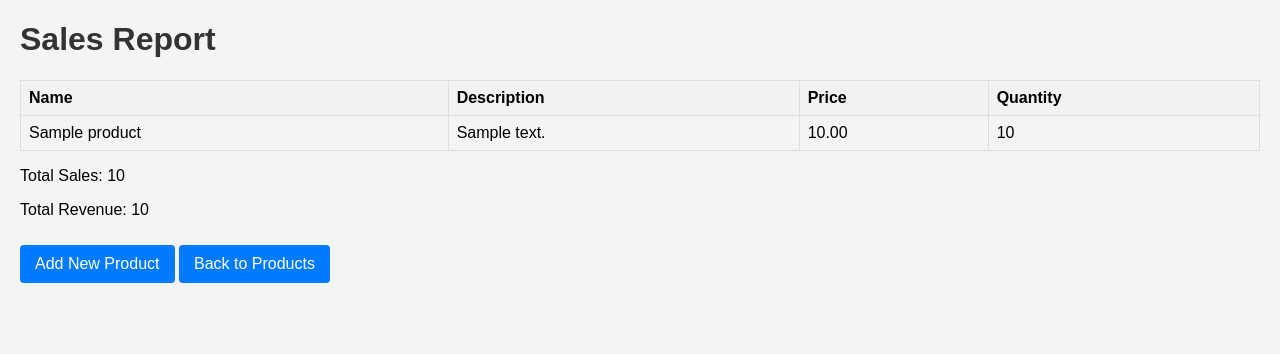
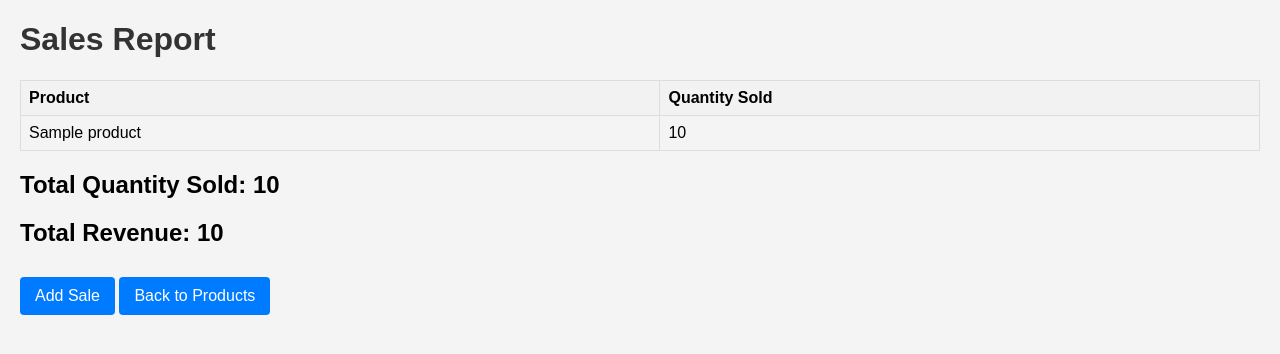
Before and after one commit to vegas007gof/kursovaya, a Django app: page /sales/report/ in a window 1280 px wide. Shown: the top 354 px of the page. Run offline with Django 5.2, Linux system fonts and the light colour scheme; tables that the repository leaves empty hold one stand-in row (values such as "Sample post").

Commit message:
up S.R.
изменено отображение продаж, вроде окончательный вариант

```diff
--- a/shop_inventory/sales/templates/sales/sales_report.html
+++ b/shop_inventory/sales/templates/sales/sales_report.html
@@ -3,33 +3,29 @@
 {% load static %}
 <head>
     <title>Sales Report</title>
-    <link rel="stylesheet" type="text/css" href="{% static '/styles.css' %}">
+    <link rel="stylesheet" type="text/css" href="{% static 'styles.css' %}">
 </head>
 <body>
     <h1>Sales Report</h1>
     <table>
         <thead>
             <tr>
-                <th>Name</th>
-                <th>Description</th>
-                <th>Price</th>
-                <th>Quantity</th>
+                <th>Product</th>
+                <th>Quantity Sold</th>
             </tr>
         </thead>
         <tbody>
-            {% for product in products %}
+            {% for sale in sales_summary %}
             <tr>
-                <td>{{ product.name }}</td>
-                <td>{{ product.description }}</td>
-                <td>{{ product.price }}</td>
-                <td>{{ product.quantity }}</td>
+                <td>{{ sale.product__name }}</td>
+                <td>{{ sale.total_quantity_sold }}</td>
             </tr>
             {% endfor %}
         </tbody>
     </table>
-    <p>Total Sales: {{ total_sales }}</p>
-    <p>Total Revenue: {{ total_revenue }}</p>
-    <a href="{% url 'add_product' %}">Add New Product</a>
+    <h2>Total Quantity Sold: {{ total_sales }}</h2>
+    <h2>Total Revenue: {{ total_revenue }}</h2>
+    <a href="{% url 'sale_create' %}">Add Sale</a>
     <a href="{% url 'index' %}">Back to Products</a>
 </body>
 </html>
--- a/shop_inventory/sales/views.py
+++ b/shop_inventory/sales/views.py
@@ -48,8 +48,10 @@ def sales_report(request):
         sales = Sale.objects.all()
 
     products = Product.objects.all()
-    total_sales = sales.aggregate(Sum('quantity_sold'))['quantity_sold__sum'] or 0
-    total_revenue = sales.aggregate(Sum('product__price'))['product__price__sum'] or 0
+    sales_summary = Sale.objects.values('product__name').annotate(total_quantity_sold=Sum('quantity_sold')).order_by(
+        'product__name')
+    total_sales = sales.aggregate(total_quantity_sold=Sum('quantity_sold'))['total_quantity_sold'] or 0
+    total_revenue = sales.aggregate(total_revenue=Sum('product__price'))['total_revenue'] or 0
 
     return render(request, 'sales/sales_report.html', {
         'sales': sales,
@@ -58,6 +60,7 @@ def sales_report(request):
         'start_date': start_date,
         'end_date': end_date,
         'products': products,
+        'sales_summary': sales_summary,
     })
 
 def login_view(request):
```
